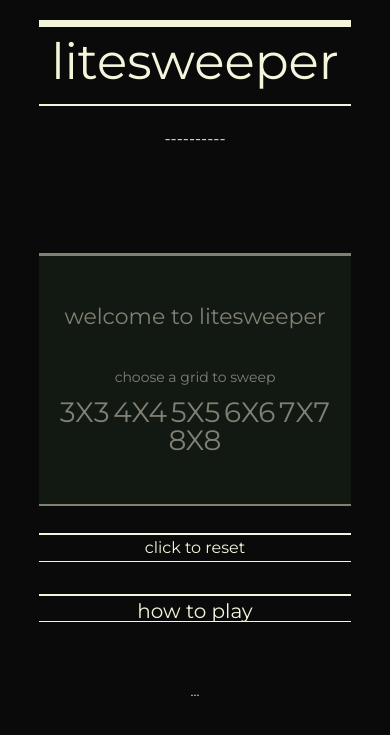
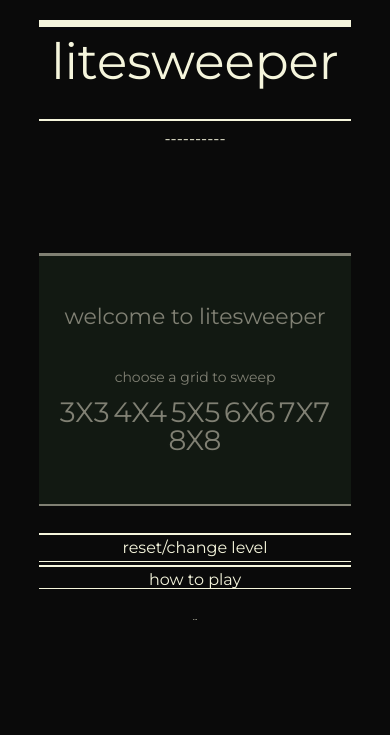
Before and after one commit to jaselchauhan/WDI_Project1, a PHP site: page / in a window 390 px wide. Shown: the top 735 px of the page. Run offline with PHP 8.4, Linux system fonts and the light colour scheme; some libraries are stand-ins or nearby versions.

Commit message:
ready for pre final heroku deployment. boom

```diff
--- a/css/app.css
+++ b/css/app.css
@@ -179,6 +179,8 @@
   #score {
     font-size: 16px;
     margin-bottom: 0px;
+    margin-top: 0px;
+    padding-top: 10px;
   }
 
   ul {
@@ -188,10 +190,21 @@
 
   #reset{
     font-size: 16px;
+    position: absolute;
+
+  }
+
+  #howtoplay{
+    font-size:16px;
   }
 
   #instructions{
-    font-size:14px;
+    font-size:16px;
+    margin-top: -30px;
+  }
+
+  #howtoplaytext{
+    font-size: 14px;
   }
 
   .gridSizeSelector{
@@ -202,7 +215,8 @@
   }
 
   #playerScoreboard{
-    font-size:14px;
+    font-size:8px;
+    margin-top: -40px;
   }
 
 }
--- a/home.html
+++ b/home.html
@@ -41,7 +41,7 @@
 
   </div>
 
-  <div id="reset">click to reset</div><br><br>
+  <div id="reset">reset/change level</div><br><br>
 
 
   <div id="instructions"><h3 id="howtoplay">how to play</h3><br><p id="howtoplaytext">the <strong>aim of the game</strong> is to turn the board from red to green by pressing on the lites.<br> There's a twist though - each click will toggle the clicked lite and also its adjacent lites green/red. <br>The board needs to be all green to win before you run out of clicks. <br>You have 3 lives and can reset the board if you wish but it'll cost you a life.<br><br> <span id="goodLuck">Good luck!</span></p></div><br><br><br>
--- a/js/app.js
+++ b/js/app.js
@@ -3,7 +3,6 @@
   console.log("jQuery has loaded");
 
   animateBackground();
-
 
 
   //declare all jQuery DOM variables here.
@@ -163,8 +162,6 @@
 ----------------------------------------------------------------------------------------------------------------
 */
 
-
-
   function prepBoard(){
     resetBoard();
     $scoreBoard.html("----------");
@@ -261,7 +258,7 @@
         $welcomeMsg.hide();
         $gridSizeSelector.show();
 
-        $playerScoreboard.css({ 'font-size': '26px'});
+        // $playerScoreboard.css({ 'font-size': '26px'});
         // $playerScoreboard.css({"color":"rgb(255, 144, 0)" });
 
         $tileArray.each(function(i, value){
```
